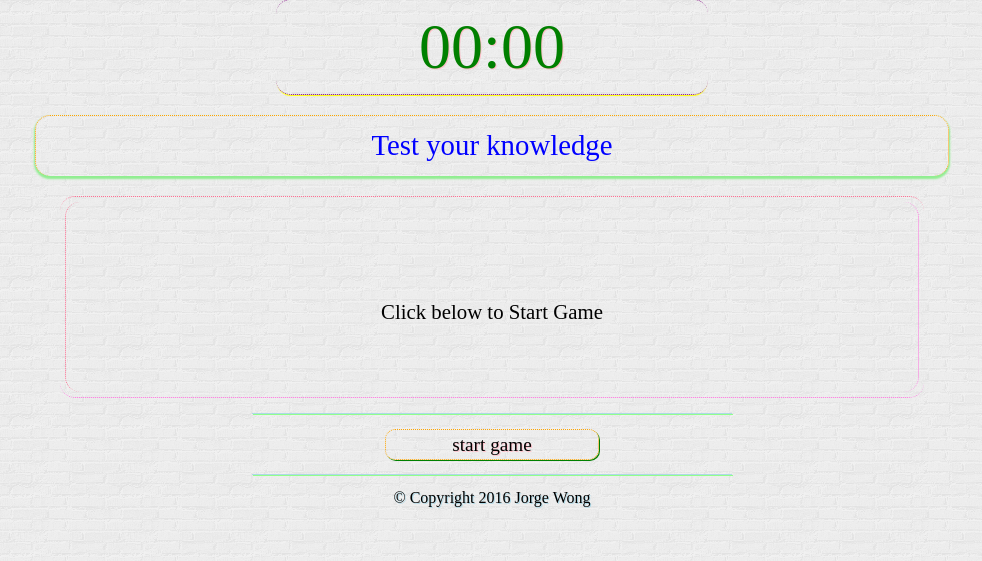
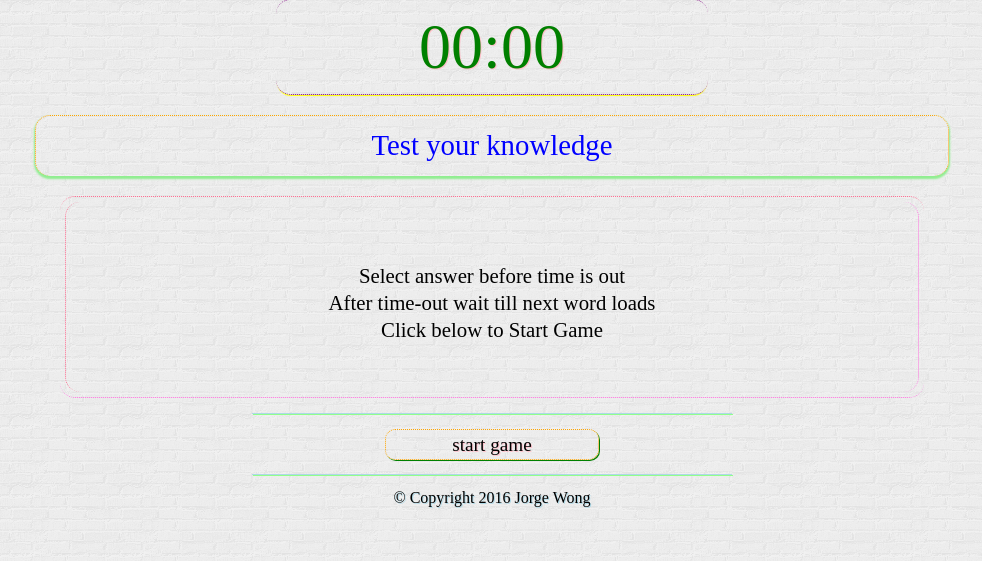
Before and after one commit to jwongcgh/TriviaGame, a PHP site: page / in a window 1280 px wide. Shown: the part 124-685 px from the top of the page, without its empty margins (148-1130 px from the left). Run offline with PHP 8.4, Linux system fonts and the light colour scheme; some libraries are stand-ins or nearby versions.

Commit message:
cleaned up code, instructions added

```diff
--- a/assets/css/style.css
+++ b/assets/css/style.css
@@ -12,7 +12,8 @@ body {
 }
 
 .message {
-    margin-top: 100px;
+    margin-top: 60px;
+    line-height: 1.3;
 }
 
 #header {
--- a/assets/javascript/app.js
+++ b/assets/javascript/app.js
@@ -5,11 +5,11 @@
         var wins = 0;
         var losses = 0;
         var minutes = 0; // current time allowance change below were pertinent. Is a minute too long?
-        var time = 0; // goes with minutes variable
-        var secs = 1;
-        var q;
-        var selected = 9;
-        var k = 0;
+        var time = 0;   // goes with minutes variable
+        var secs = 1;   // initial value
+        var q;  // see line 291 - stores library answer keys for question displayed
+        var selected = 9;   // assigned a value that is different from any of the choices which ranges from 1 to 4
+        var k = 0;  // remnant from previous version - check again before deleting
         var main = false; // differentiates countPre from mainCount timer
         var start = false;
         var pseudoIndex = []; // used for random selection of question
@@ -18,8 +18,10 @@
         var correct = "0"; // keeps track of correct answer since choices are randomized
         // without scrambling of choices, right answer is always the first one
         var endGame = false;
-        var flicker = true;
-        var firstQ = true;
+        var flicker = true; // some css formatting
+        var firstQ = true;  // first question shown after start is clicked
+        var delayPre; // 1 second interval
+        var mainCount;
 
         var library = {
                 "1": {
@@ -107,7 +109,7 @@
                     "quest": "What do you call a group of Leopards",
                     "choices": {
                         "0": "A leap of leopards",
-                        "1": "A clowder of leaopards",
+                        "1": "A clowder of leopards",
                         "2": "A pounce of leopards",
                         "3": "A pride of leopards"
                     }
@@ -205,8 +207,6 @@
                 },
             } // library end
 
-        // console.log("library length: " + Object.keys(library).length);
-
         // ************************************* count down here ************************************* //
 
         $("#start").on("click", countPre); // waiting for click, calls on countPre
@@ -218,7 +218,6 @@
             $("#start").hide(500, 0); // hiding start button to prevent additional clicks while running
 
             // if reset true then game re-starts. Otherwise next question loads
-
             if (reset) {
                 firstQ = true;
                 $("#inquiry").empty();
@@ -240,7 +239,7 @@
         } // end of countPre
 
         // countPre allows calling endGame function, or qRandom to show random selection of question
-        // counPre also calls on compare function once mainCount ends
+        // countPre also calls on compare function once mainCount ends
         function count() {
             k++;
             secs--;
@@ -255,11 +254,10 @@
                     flicker = true;
                 } // end flicker
 
+                // minutes not needed but I like the looks of a real digital clock, that is 00:00
                 if (secs < 10) {
-                    console.log("00" + ":" + "0" + secs);
                     $("#countDown").html("0" + minutes + ":" + "0" + secs);
                 } else {
-                    console.log("00" + ":" + secs);
                     $("#countDown").html("0" + minutes + ":" + secs);
                 }
             } else {
@@ -281,13 +279,10 @@
 
         // creates (pseudo-library) array with values from library
         function pseudo() {
-            console.log("inside pseudo");
             for (i = 0; i < Object.keys(library).length; i++) {
                 pseudoIndex.push(i + 1);
             }
-            console.log("pseudoIndex array: " + pseudoIndex);
             reset = false;
-            console.log("reset value changed to: " + reset);
         } // end pseudo
 
         // selects a random number from array (pseudo-lybrary)
@@ -295,11 +290,9 @@
             var rand = Math.floor(Math.random() * pseudoIndex.length);
             // assigns library key to q
             q = pseudoIndex[rand]
-            console.log("random q: " + q);
             // removes the used array number that matches the key in library
             pseudoIndex.splice(rand, 1);
             // in next pickQuest function call, the already used keys will not be selected
-            console.log(pseudoIndex);
 
             pickQuest()
 
@@ -309,6 +302,7 @@
         // ************************************* scramble choices ************************************* //
 
         // randomizes choices in library before loaded in divs for display
+        // randomized choices are stored in scrambled array
         function scramble() {
             // choicesArr length is same as number of choices in library
             // added last minute, thus function-scramble was shaped to fit already available code while minimizing changes of the latter
@@ -316,14 +310,12 @@
             for (i = 0; i < Object.keys(library[1].choices).length; i++) {
                 var rand = Math.floor(Math.random() * choicesArr.length);
                 scrambled.push(choicesArr[rand]);
-                // console.log("choices being pushed: " + choicesArr[rand]);
+
                 if (choicesArr[rand] == 0) {
                     correct = i;
                 }
                 choicesArr.splice(rand, 1);
             }
-            console.log("scrambled array: " + scrambled);
-            console.log("correct= " + correct);
         }
 
         // ************************************* Pick question ************************************* //
@@ -331,12 +323,10 @@
         // displays question and choices to player
         function pickQuest() {
             clearInterval(delayPre);
-            // console.log("value of q= " + q);
             $("#choices").empty();
             $("#inquiry").html(library[q].quest);
 
             for (i = 0; i < 4; i++) {
-                console.log(library[q].choices[i]);
                 // creating divs for choices
                 var $answ = $("<div>");
                 $answ.addClass("answ");
@@ -353,8 +343,6 @@
 
         // listens to user clicks and stores user-selected choice
         function userChoice() {
-            console.log("inside userChoice function");
-            // console.log("correct answer is: " + correct);
             k = 0;
             secs = 11; // sets time allowance for guess
 
@@ -363,7 +351,6 @@
 
             // onclick choice selection
             $(".answ").on("click", function() {
-                console.log("clicked value of this: " + $(this).data("choice"));
 
                 // user clicks and selection is highlighted
                 // lazy way: change all at on-click of any of them, then rewrites the selected one
@@ -374,7 +361,6 @@
                 // rewriting property for selected one
                 $(this).css("border-color", "red").css("color", "red").fadeTo(100, 1).css("font-size", "1.2em");
                 selected = $(this).data("choice");
-                console.log("selected answer 'this is index " + selected + "'")
             }); // end onclick
         } // end user choice
 
@@ -394,7 +380,7 @@
                     $(".answ" + i).css("border-color", "blue").css("color", "blue").fadeTo(50, 0.1).css("font-size", "0.9em");
                 }
             } // end for loop
-            // console.log("selected value= " + selected);
+
             // notifies which was right answer, shows user selection as well, if any
             switch (selected) {
                 case correct:
@@ -424,8 +410,6 @@
 
         function showStats() {
             clearInterval(delayPre)
-            console.log("wins= " + wins);
-            console.log("losses= " + losses);
             // $("#inquiry").empty();
             $("#inquiry").html("Score");
             $("#countDown").html("00:00").fadeTo(500, 0.3);
@@ -436,7 +420,6 @@
             wins = 0;
             losses = 0;
             endGame = false;
-            console.log("reset back to: " + reset)
 
             // button was hidden, now it is displayed again to allow game to be started
             $("#start").show();
--- a/index.html
+++ b/index.html
@@ -4,6 +4,8 @@
 <head>
     <title>trivia</title>
     <meta charset="utf-8">
+    <meta name="description" content="Trivia Game">
+    <meta name="author" content="Jorge Wong">
     <link rel="stylesheet" type="text/css" href="assets/css/reset.css">
     <link rel="stylesheet" type="text/css" href="assets/css/style.css">
     <script src="https://ajax.googleapis.com/ajax/libs/jquery/3.1.1/jquery.min.js"></script>
@@ -25,7 +27,9 @@
             <!-- <hr> -->
             <div id="wrap">
                 <div id="choices">
-                    <p class="message">Click below to Start Game</p>
+                    <p class="message">Select answer before time is out<br>
+                    After time-out wait till next word loads<br>
+                    Click below to Start Game</p>
                 </div>
             </div>
             <hr>
```
Also changed, not shown: README.md, 1 other file.
